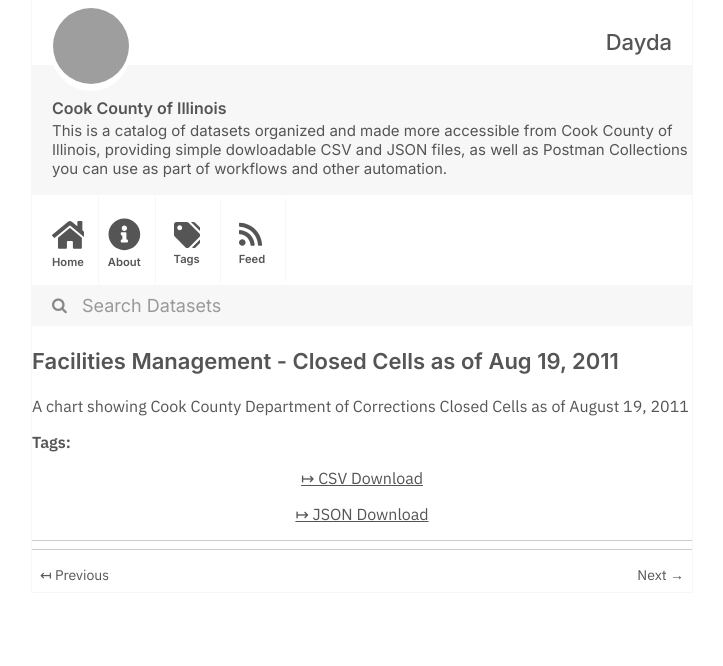
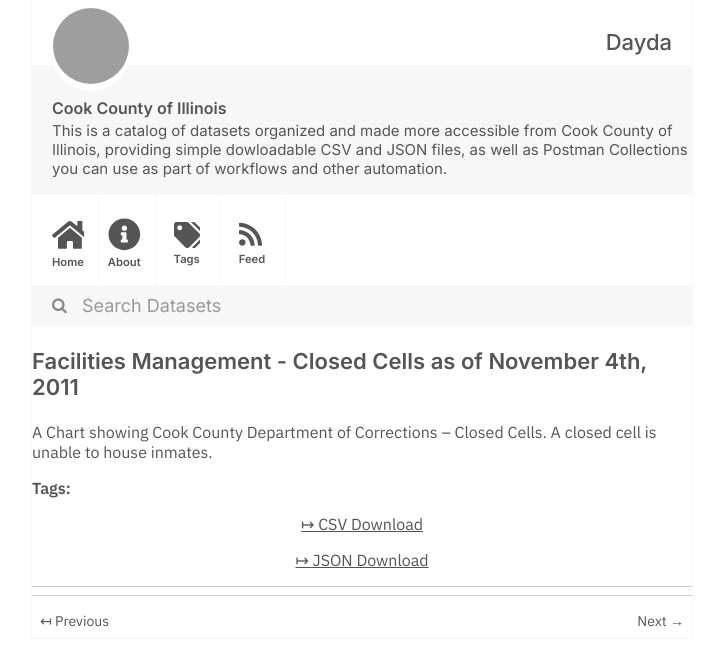
Before and after one commit to dayda-entities/cook-county-of-illinois, a Jekyll site: the page built from _posts/2020-11-10-facilities-management-closed-c.md, in a window 1280 px wide, cut to the strip 0-666 px from the top of the page. Shown: the whole strip, without its empty margins (278-1001 px from the left). Built offline with Jekyll 4.4.1, drawn with Linux system fonts in a browser that asks for light colours; grey boxes are pictures that could not be loaded.

Commit message:
Publish Data

```diff
--- a/_posts/2020-11-10-facilities-management-closed-c.md
+++ b/_posts/2020-11-10-facilities-management-closed-c.md
@@ -1,17 +1,17 @@
 ---
-title: 'Facilities Management - Closed Cells as of Aug 19, 2011'
-created: '2020-11-10T16:57:50.353151'
-modified: '2020-11-10T16:57:50.353162'
+title: 'Facilities Management - Closed Cells as of November 4th, 2011'
+created: '2020-11-10T16:57:10.599209'
+modified: '2020-11-10T16:57:10.599220'
 state: active
 type: dataset
 tags: []
 groups:
   - Local Government
 csv_url: >-
-  https://datacatalog.cookcountyil.gov/api/views/ugmp-hn4f/rows.csv?accessType=DOWNLOAD
+  https://datacatalog.cookcountyil.gov/api/views/4f5y-kzk6/rows.csv?accessType=DOWNLOAD
 json_url: >-
-  https://datacatalog.cookcountyil.gov/api/views/ugmp-hn4f/rows.json?accessType=DOWNLOAD
+  https://datacatalog.cookcountyil.gov/api/views/4f5y-kzk6/rows.json?accessType=DOWNLOAD
 layout: post
 
 ---
-A chart showing Cook County Department of Corrections Closed Cells as of August 19, 2011
+A Chart showing Cook County Department of Corrections -- Closed Cells. A closed cell is unable to house inmates.
```
